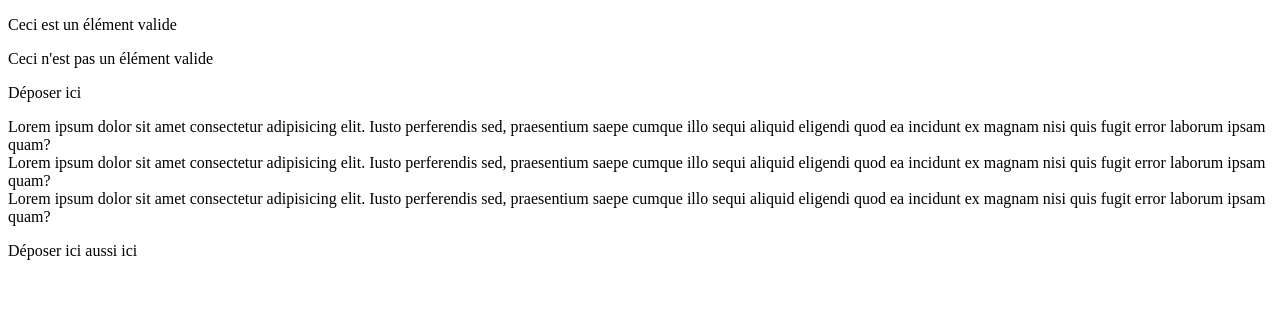
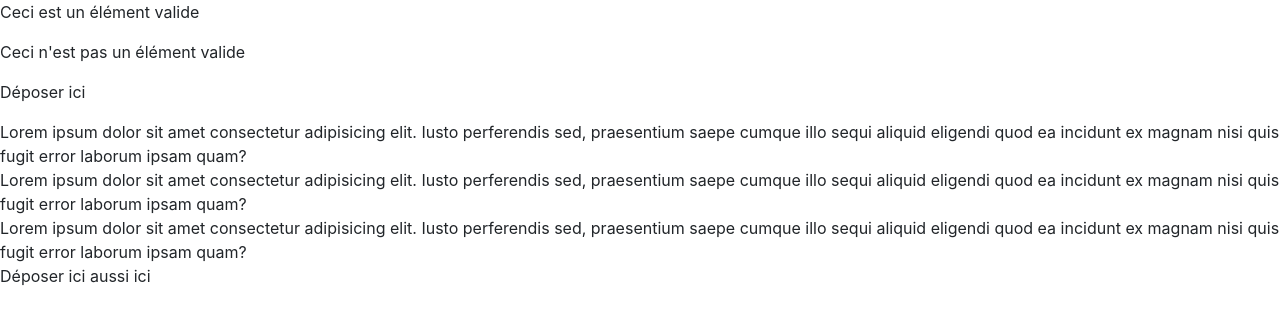
Before and after one commit to tounaf/jquery-ui, a plain HTML site: page index.html in a window 1280 px wide. Drawn offline with nearby package versions, Linux system fonts and the light colour scheme.

Commit message:
ADD BOOTSTRAP

```diff
--- a/index.html
+++ b/index.html
@@ -5,9 +5,9 @@
     <meta name="viewport" content="width=device-width, initial-scale=1.0">
     <title>Document</title>
     <link rel="stylesheet" href="/css/jquery-ui.css">
+    <link rel="stylesheet" href="/css/bootstrap.css">
 </head>
 <body>
-
     <div class="drag">
         <p>Ceci est un élément valide</p>
     </div>
@@ -56,6 +56,9 @@
             .droppable({
                 accept : '.drag', // je n'accepte que le bloc ayant "drag" pour id
                 activeClass: "ui-state-highlight",
+                over: function(event, ui) {
+                    $(this).addClass("bg-success")
+                },
                 drop : function(event, ui){
                     var dragged = ui.draggable;
                     console.log(dragged.attr('id'));
```
